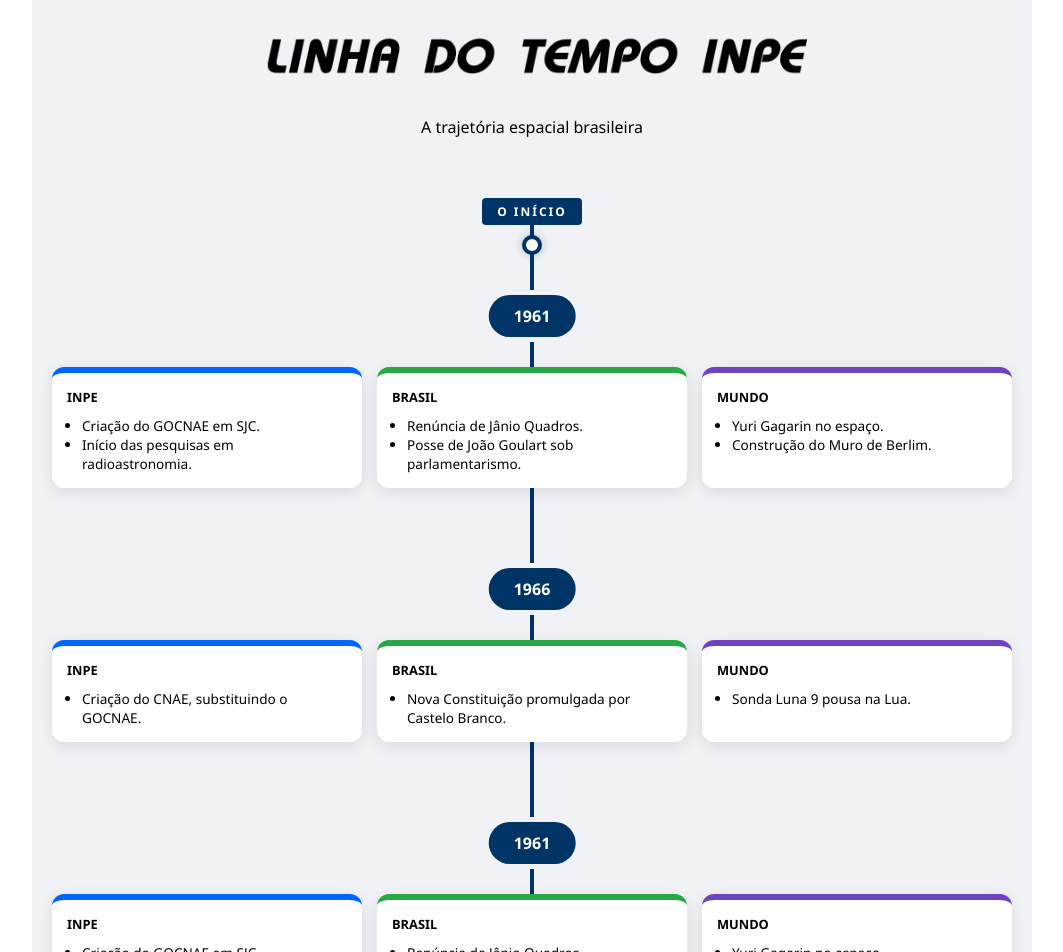
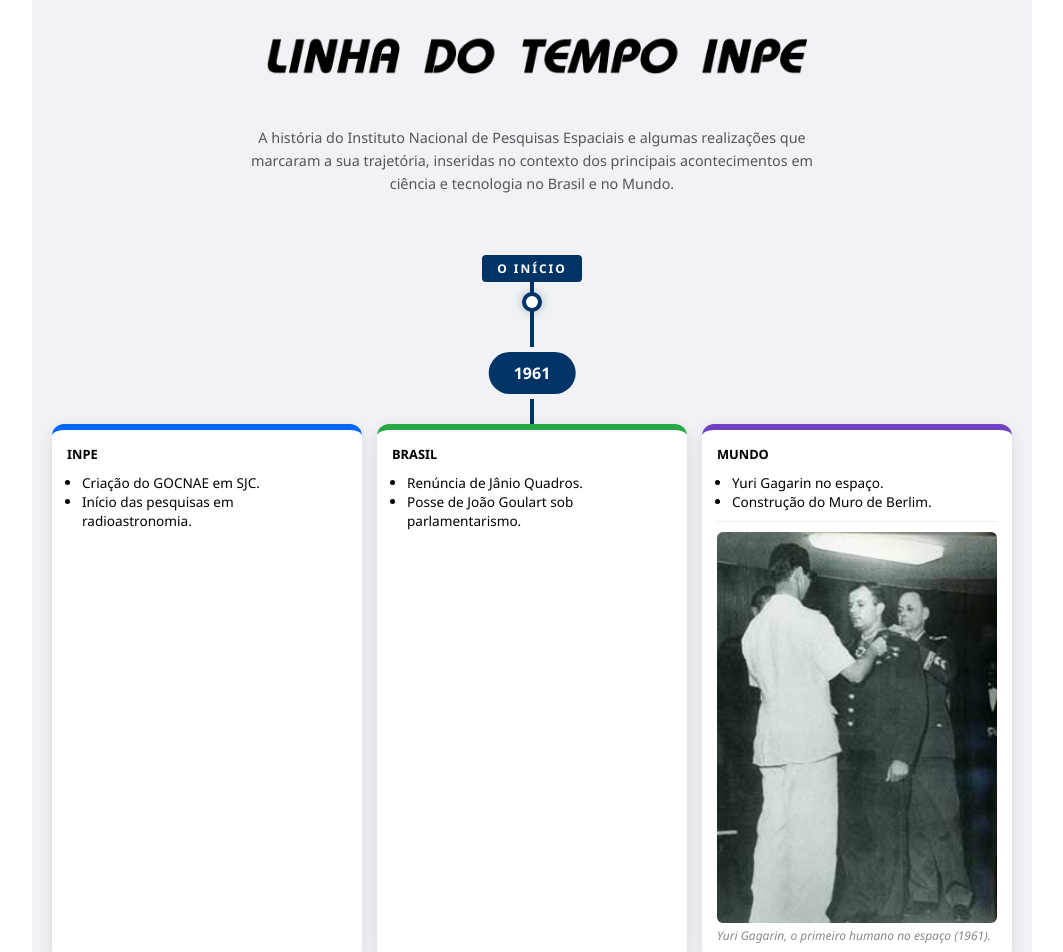
Before and after one commit to michelrubens/timeline-inpe-frontend, a React (Vite) app: page / in a window 1280 px wide. Shown: the part 40-992 px from the top of the page, without its empty margins (108-1171 px from the left). Built offline with nearby package versions, Linux system fonts and the light colour scheme.

Commit message:
feat: Adiciona imagem de Yuri Gagarin e atualiza a estrutura da linha do tempo

```diff
--- a/src/App.css
+++ b/src/App.css
@@ -19,6 +19,14 @@
   height: auto; /* Mantém a proporção da fonte Bauhaus sem achatar */
   display: block;
   margin: 0 auto; /* Centraliza a imagem */
+}
+
+.header p {
+  max-width: 600px; /* mesmo valor do max-width da .logo-responsiva */
+  margin: 10px auto 0;
+  font-size: 0.9rem;
+  color: #555;
+  line-height: 1.6;
 }
 
 /* Container do marcador de início */
@@ -140,6 +148,28 @@
   border-top-color: #6f42c1;
 }
 
+.card-figura {
+  margin: 10px 0 0;
+  padding-top: 10px;
+  border-top: 1px solid #eee;
+}
+
+.card-imagem {
+  width: 100%;
+  height: 100%;
+  object-fit: cover;
+  border-radius: 6px;
+  display: block;
+}
+
+.card-legenda {
+  font-size: 0.75rem;
+  color: #888;
+  margin-top: 5px;
+  font-style: italic;
+  line-height: 1.4;
+}
+
 /* Responsividade: No celular a linha vai para a esquerda */
 @media (max-width: 768px) {
   .timeline-wrapper::before {
--- a/src/App.jsx
+++ b/src/App.jsx
@@ -3,7 +3,7 @@
 import logoImg from "./assets/linha-do-tempo-inpe.png";
 import timelineData from "./mock/timelineData";
 
-const LIMITE = 2; // Anos carregados por vez
+const LIMITE = 5; // Anos carregados por vez
 
 function App() {
   const [timeline, setTimeline] = useState([]);
@@ -11,45 +11,53 @@
   const [temMais, setTemMais] = useState(true);
   const [carregando, setCarregando] = useState(false);
   const sentinelaRef = useRef(null);
+  const paginaRef = useRef(0); // controla a página sem re-renderizar
+  const carregandoRef = useRef(false); // evita disparos simultâneos
 
-  const carregarPagina = useCallback(
-    async (paginaAtual) => {
-      if (carregando || !temMais) return;
+  const carregarPagina = useCallback(async () => {
+    if (
+      carregandoRef.current ||
+      paginaRef.current * LIMITE >= timelineData.length
+    )
+      return;
+
+    carregandoRef.current = true;
     setCarregando(true);
 
-      // Simula latência de rede (retire quando conectar à API real)
     await new Promise((r) => setTimeout(r, 800));
 
-      const inicio = paginaAtual * LIMITE;
+    const inicio = paginaRef.current * LIMITE;
     const slice = timelineData.slice(inicio, inicio + LIMITE);
 
     setTimeline((prev) => [...prev, ...slice]);
-      setPagina(paginaAtual + 1);
+    paginaRef.current += 1;
 
     if (inicio + LIMITE >= timelineData.length) setTemMais(false);
 
+    carregandoRef.current = false;
     setCarregando(false);
-    },
-    [carregando, temMais],
-  );
+  }, []);
 
   // Carga inicial
   useEffect(() => {
-    carregarPagina(0);
-  }, []); // eslint-disable-line react-hooks/exhaustive-deps
+    carregarPagina();
+  }, [carregarPagina]);
 
-  // Observa a sentinela para carregar mais
+  // Observer recriado após cada renderização do timeline
   useEffect(() => {
-    if (!sentinelaRef.current) return;
+    const el = sentinelaRef.current;
+    if (!el || !temMais) return;
+
     const observer = new IntersectionObserver(
       ([entry]) => {
-        if (entry.isIntersecting) carregarPagina(pagina);
+        if (entry.isIntersecting) carregarPagina();
       },
       { rootMargin: "200px" },
     );
-    observer.observe(sentinelaRef.current);
+
+    observer.observe(el);
     return () => observer.disconnect();
-  }, [pagina, carregarPagina]);
+  }, [timeline, temMais, carregarPagina]); // <- timeline aqui é a chave
 
   return (
     <div className="container">
@@ -62,7 +70,12 @@
           alt="Linha do Tempo INPE"
           className="logo-responsiva"
         />
-        <p>A trajetória espacial brasileira</p>
+        <p>
+          A história do Instituto Nacional de Pesquisas Espaciais e algumas
+          realizações que marcaram a sua trajetória, inseridas no contexto dos
+          principais acontecimentos em ciência e tecnologia no Brasil e no
+          Mundo.
+        </p>
       </header>
 
       {/* Wrapper que contém a linha vertical */}
@@ -85,6 +98,18 @@
                     <li key={i}>{t}</li>
                   ))}
                 </ul>
+                {item.contextos.inpe.imagens.map((img, i) => (
+                  <figure key={i} className="card-figura">
+                    <img
+                      src={img.url}
+                      alt={img.legenda}
+                      className="card-imagem"
+                    />
+                    <figcaption className="card-legenda">
+                      {img.legenda}
+                    </figcaption>
+                  </figure>
+                ))}
               </article>
 
               <article className="card card-brasil">
@@ -94,6 +119,18 @@
                     <li key={i}>{t}</li>
                   ))}
                 </ul>
+                {item.contextos.brasil.imagens.map((img, i) => (
+                  <figure key={i} className="card-figura">
+                    <img
+                      src={img.url}
+                      alt={img.legenda}
+                      className="card-imagem"
+                    />
+                    <figcaption className="card-legenda">
+                      {img.legenda}
+                    </figcaption>
+                  </figure>
+                ))}
               </article>
 
               <article className="card card-mundo">
@@ -103,6 +140,18 @@
                     <li key={i}>{t}</li>
                   ))}
                 </ul>
+                {item.contextos.mundo.imagens.map((img, i) => (
+                  <figure key={i} className="card-figura">
+                    <img
+                      src={img.url}
+                      alt={img.legenda}
+                      className="card-imagem"
+                    />
+                    <figcaption className="card-legenda">
+                      {img.legenda}
+                    </figcaption>
+                  </figure>
+                ))}
               </article>
             </div>
           </section>
--- a/src/mock/timelineData.js
+++ b/src/mock/timelineData.js
@@ -18,7 +18,12 @@
       },
       mundo: {
         topicos: ["Yuri Gagarin no espaço.", "Construção do Muro de Berlim."],
-        imagens: [],
+        imagens: [
+          {
+            url: "../../public/1961_presidente_janio.jpg",
+            legenda: "Yuri Gagarin, o primeiro humano no espaço (1961).",
+          },
+        ],
       },
     },
   },
```
Also changed, not shown: public/1961_presidente_janio.jpg (added). Lines whose indentation alone changed are shown as unchanged.
